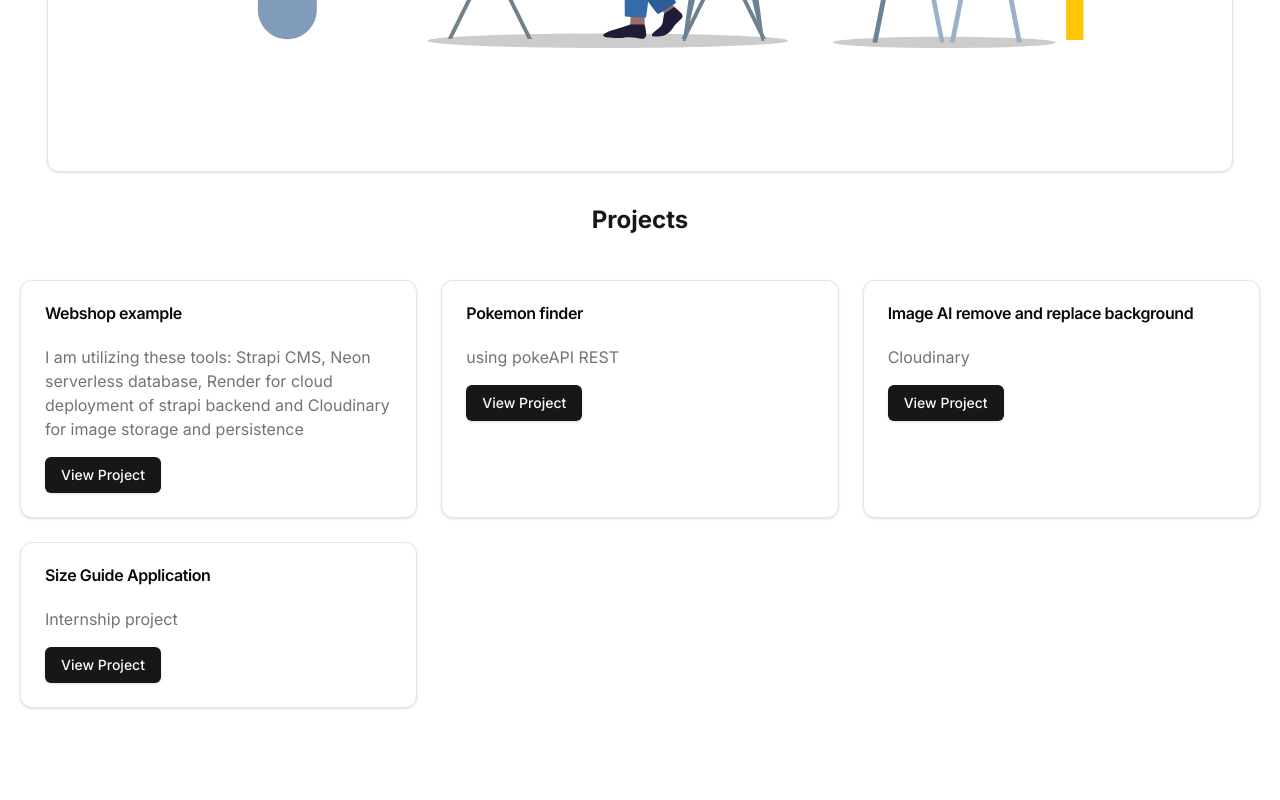
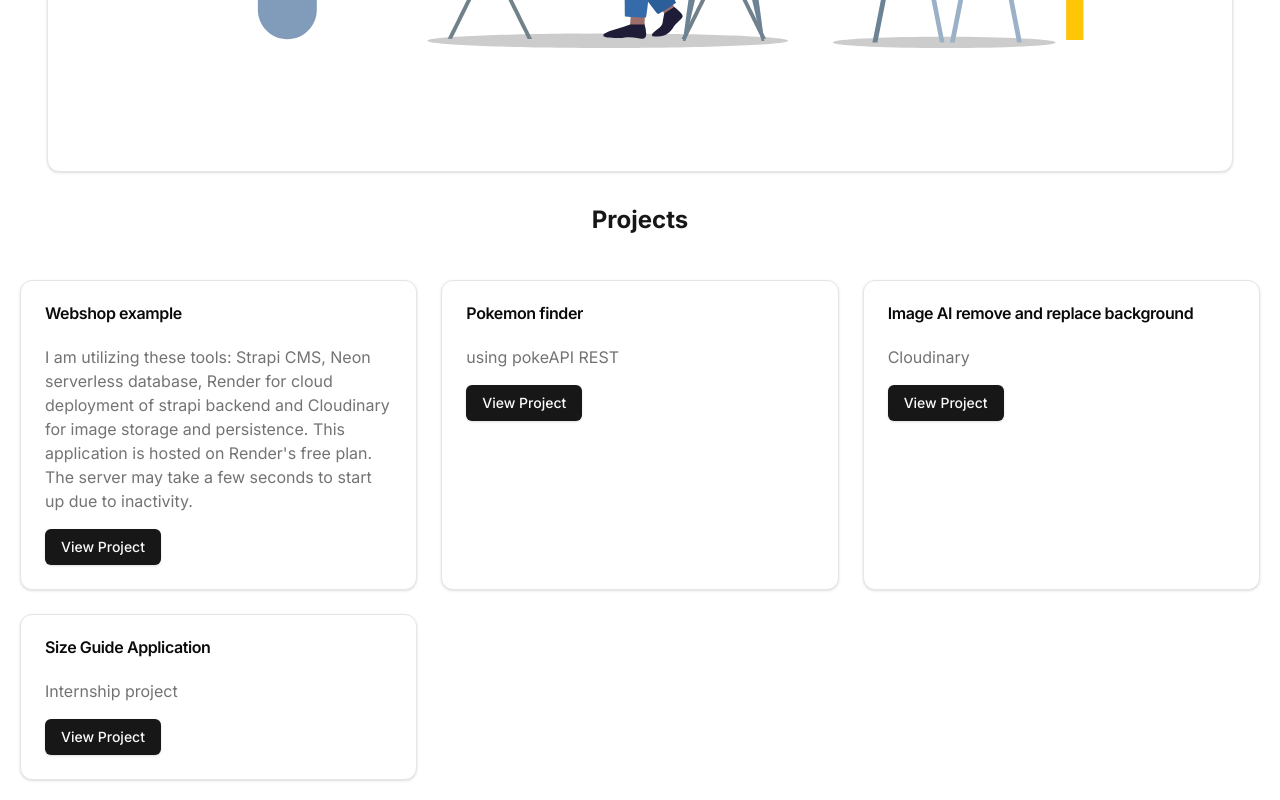
Before and after one commit to andresuarezschou/my-website-project, a Next.js app: page / in a window 1280 px wide. Shown: the part 1523-2323 px from the top of the page. Before the commit the page ends 2251 px from the top, so only its background shows below. Built offline with nearby package versions, Linux system fonts and the light colour scheme.

Commit message:
added a short explanation
This application is hosted on Render's free plan. The server may take a few seconds to start up due to inactivity

```diff
--- a/app/page.tsx
+++ b/app/page.tsx
@@ -79,7 +79,7 @@ export default function Home() {
         {[
           {
             title: "Webshop example",
-            description: "I am utilizing these tools: Strapi CMS, Neon serverless database, Render for cloud deployment of strapi backend and Cloudinary for image storage and persistence",
+            description: "I am utilizing these tools: Strapi CMS, Neon serverless database, Render for cloud deployment of strapi backend and Cloudinary for image storage and persistence. This application is hosted on Render's free plan. The server may take a few seconds to start up due to inactivity.",
             link:"https://andresuarezschou-webshop.netlify.app/",
           },
           {
```
